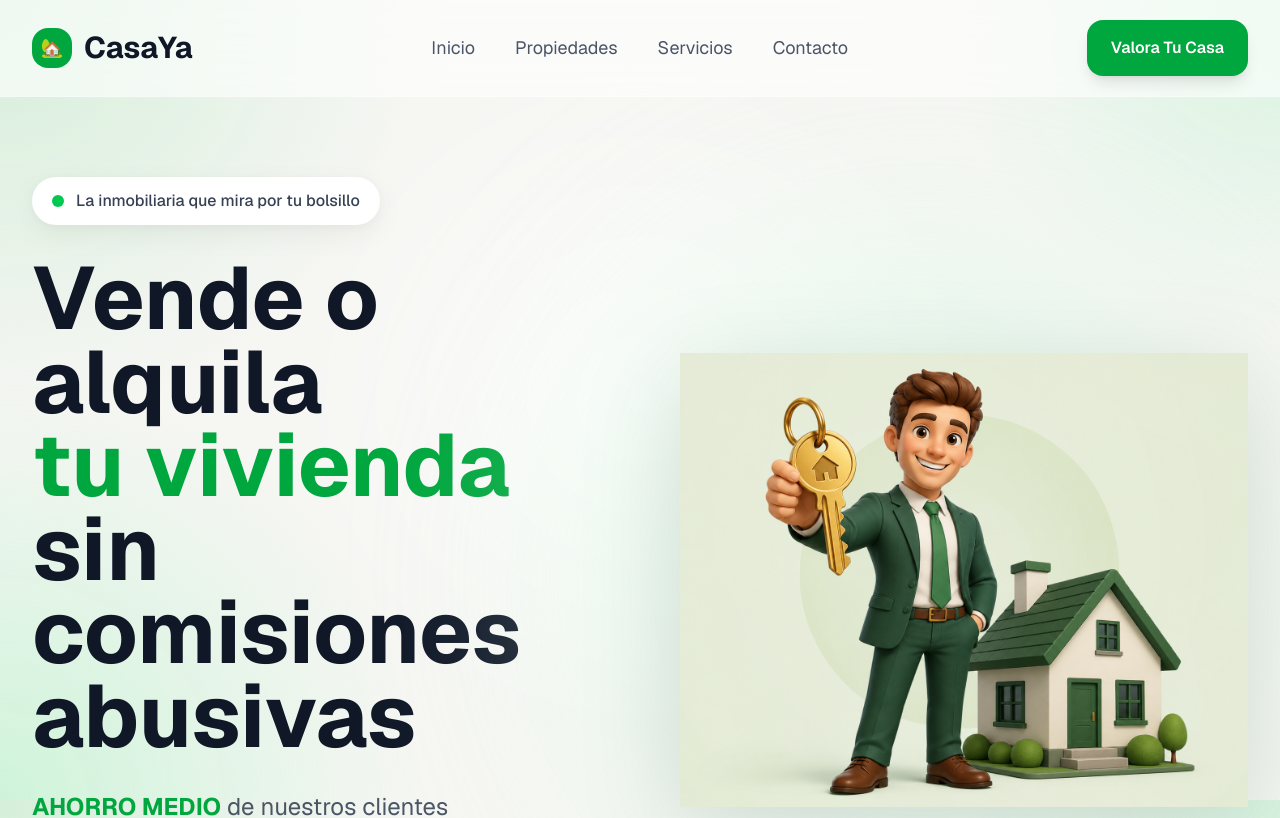
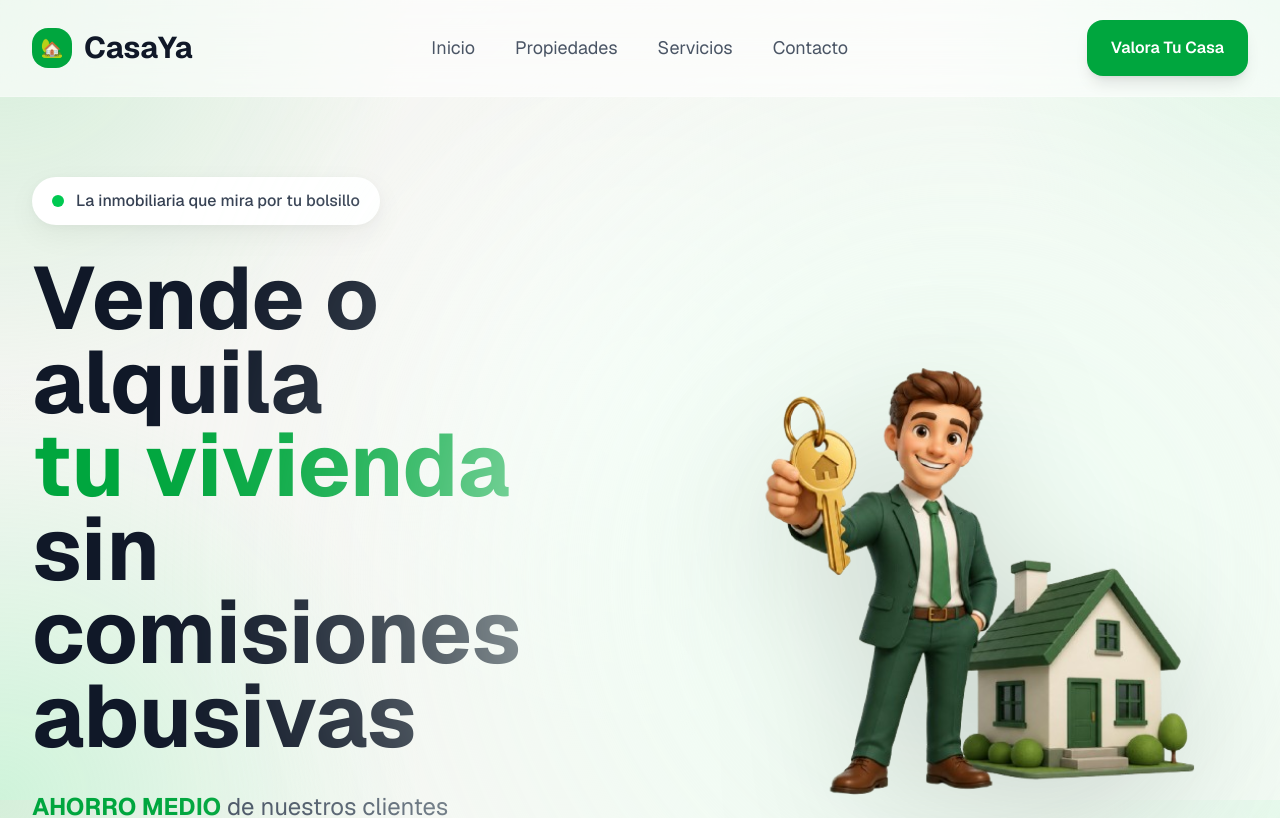
Before and after one commit to fergdcb-hash/inmobiliaria-talavera, a Next.js app: page / in a window 1280 px wide. Shown: the top 818 px of the page. Built offline with nearby package versions, Linux system fonts and the light colour scheme.

Commit message:
Actualización web

```diff
--- a/components/Hero.tsx
+++ b/components/Hero.tsx
@@ -200,16 +200,15 @@ export default function Hero() {
           initial={{ opacity: 0, x: 60 }}
           animate={{ opacity: 1, x: 0 }}
           transition={{ duration: 1 }}
-          className="relative flex justify-end items-center"
+          className="relative flex justify-center items-center"
         >
 
-          <div className="absolute w-[650px] h-[650px] bg-green-100 rounded-full blur-[120px] opacity-60"></div>
-
-            <img
-              src="/images/mascot.png"
-              alt="CasaYa Mascota"
-              className="relative z-10 w-full max-w-[1150px] h-auto object-contain drop-shadow-[0_25px_50px_rgba(0,0,0,0.12)]"
-            />
+          <div className="absolute left-1/2 top-1/2 -translate-x-1/2 -translate-y-1/2 w-[1000px] h-[1000px] rounded-full bg-green-50 opacity-90 blur-[140px]"></div>
+          <img
+            src="/images/mascot.png"
+            alt="CasaYa Mascota"
+            className="relative z-10 w-full max-w-[950px] h-auto object-contain drop-shadow-[0_35px_70px_rgba(0,0,0,0.15)]"
+          />
 
         </motion.div>
 
```
Also changed, not shown: public/images/mascot.png.
